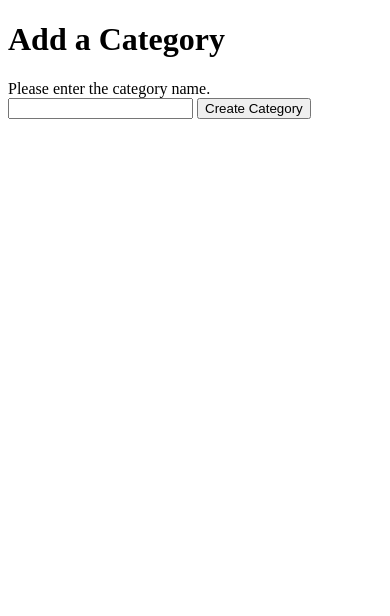
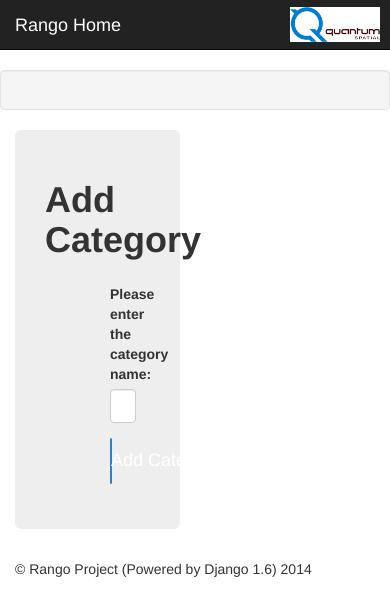
Before and after one commit to ZachLiuGIS/rango_project_16, a Django app: page /rango/add_category/ in a window 390 px wide. Shown: the top 616 px of the page. Run offline with Django 3.2, Linux system fonts and the light colour scheme; parts of the project's set-up code (start-up, migrations or seed data) failed here and were passed over; some libraries are stand-ins or nearby versions.

Commit message:
Finished Part 11.

```diff
--- a/rango/forms.py
+++ b/rango/forms.py
@@ -4,7 +4,7 @@
 
 
 class CategoryForm(forms.ModelForm):
-    name = forms.CharField(max_length=128, help_text="Please enter the category name.")
+    name = forms.CharField(max_length=128, help_text="Please enter the category name:")
     views = forms.IntegerField(widget=forms.HiddenInput(), initial=0)
     likes = forms.IntegerField(widget=forms.HiddenInput(), initial=0)
 
@@ -13,8 +13,8 @@
 
 
 class PageForm(forms.ModelForm):
-    title = forms.CharField(max_length=128, help_text="Please enter the title of the page.")
-    url = forms.URLField(max_length=200, help_text="Please enter the URL of the page.")
+    title = forms.CharField(max_length=128, help_text="Please enter the title of the page:")
+    url = forms.URLField(max_length=200, help_text="Please enter the URL of the page:")
     views = forms.IntegerField(widget=forms.HiddenInput(), initial=0)
 
     class Meta:
--- a/rango/static/rango/css/main.css
+++ b/rango/static/rango/css/main.css
@@ -5,3 +5,21 @@
     height: 70%;
     right: 10px;
 }
+
+/* form */
+.zl-form-error {
+    color: red;
+}
+
+.zl-form {
+  max-width: 350px;
+  padding: 15px;
+  margin: 0 50px;
+}
+
+
+/* main content */
+h2.content-heading{
+    font-size: 36px;
+    font-weight: bold;
+}
--- a/rango/templates/rango/add_category.html
+++ b/rango/templates/rango/add_category.html
@@ -1,28 +1,48 @@
-<!DOCTYPE html>
-<html>
-    <head>
-        <title>Rango</title>
-    </head>
+{% extends 'rango/base.html' %}
 
-    <body>
-        <h1>Add a Category</h1>
+{% load form_tags %}
 
-            <form id="category_form" method="post" action="{% url 'rango:add_category' %}">
+{% block title %}Add Category{% endblock %}
 
+{% block body_block %}
+    <div class="container jumbotron zl-add-category-div">
+        <h2 class="content-heading">Add Category</h2>
+        <form class="form-add-category zl-form" role="form" action="{% url 'rango:add_category' %}" method="POST">
             {% csrf_token %}
+
             {% for hidden in form.hidden_fields %}
                 {{ hidden }}
             {% endfor %}
 
             {% for field in form.visible_fields %}
-                    {{ field.errors }}
-                    {{ field.help_text}}
-                    {{ field }}
+                {% if field.errors %}
+                    <div class="form-group error">
+                        {% if field.help_text %}
+                            <label class="control-label">{{ field.help_text }}</label>
+                        {% else%}
+                            <label class="control-label">{{ field.label }}</label>
+                        {% endif %}
+
+                        <div class="controls">{{ field|addcss:"form-control" }}</div>
+
+                        <div class="zl-form-error">
+                            {% for error in  field.errors %}{{ error }}{% endfor %}
+                        </div>
+                    </div>
+                {% else %}
+                    <div class="form-group">
+                        {% if field.help_text %}
+                            <label class="control-label">{{ field.help_text }}</label>
+                        {% else%}
+                            <label class="control-label">{{ field.label }}</label>
+                        {% endif %}
+                        {{ field|addcss:"form-control" }}
+                    </div>
+                {% endif %}
             {% endfor %}
 
-                <input type="submit" name="submit" value="Create Category" />
+            <button class="btn btn-lg btn-primary btn-block" type="submit">Add Category</button>
         </form>
 
-    </body>
-
-</html>
+    </div> <!-- /container -->
+{% endblock %}
--- a/rango/templates/rango/base.html
+++ b/rango/templates/rango/base.html
@@ -11,6 +11,7 @@
 
         <!-- Bootstrap -->
         <link href="{% static 'bootstrap/css/bootstrap.min.css' %}" rel="stylesheet">
+        <link href="{% static 'rango/css/main.css' %}" rel="stylesheet">
     </head>
 
     <body>
@@ -22,31 +23,48 @@
                 </div>
                 <div class="navbar-collapse collapse">
                     <ul class="nav navbar-nav">
+                            <li><a href="{% url 'rango:about' %}">About</a></li>
                         {% if user.is_authenticated %}
                             <li><a href="{% url 'rango:restricted' %}">Restricted Page</a></li>
+                            <li><a href="{% url 'rango:add_category' %}">Add Category</a></li>
                             <li><a href="{% url 'rango:logout' %}">Logout</a></li>
-                            <li><a href="{% url 'rango:add_category' %}">Add a New Category</a></li>
                         {% else %}
                             <li><a href="{% url 'rango:register' %}">Register Here</a></li>
                             <li><a href="{% url 'rango:login' %}">Login</a></li>
                         {% endif %}
-                            <li><a href="{% url 'rango:about' %}">About</a></li>
                     </ul>
-                    <form class="navbar-form navbar-right" role="form">
-                        <div class="form-group">
-                            <input type="text" placeholder="Email" class="form-control">
-                        </div>
-                        <div class="form-group">
-                            <input type="password" placeholder="Password" class="form-control">
-                        </div>
-                        <button type="submit" class="btn btn-success">Sign in</button>
-                    </form>
+                    <!--<form class="navbar-form navbar-right" role="form">-->
+                        <!--<div class="form-group">-->
+                            <!--<input type="text" placeholder="Email" class="form-control">-->
+                        <!--</div>-->
+                        <!--<div class="form-group">-->
+                            <!--<input type="password" placeholder="Password" class="form-control">-->
+                        <!--</div>-->
+                        <!--<button type="submit" class="btn btn-success">Sign in</button>-->
+                    <!--</form>-->
                 </div><!--/.navbar-collapse -->
             </div>
-        </div>
-        <div>
-            {% block body_block %}{% endblock %}
-        </div>
+        </div> <!-- end of nav-->
+
+        <div class="container zl-body-main">
+            <div class="row">
+                <div class="col-xs-12 col-md-3 sidebar-module well">
+                    {% block sidebar_block %}
+                    {% endblock %}
+                </div>
+                <div class="col-xs-6 col-md-9 zl-content-main">
+                    {% block body_block %}{% endblock %}
+                </div>
+            </div>
+        </div><!-- end of main body -->
+
+        <div class="container zl-footer">
+            <footer>
+                <p>&copy; Rango Project (Powered by Django 1.6) 2014</p>
+            </footer>
+        </div><!-- end of container -->
+
+
     <!-- jQuery (necessary for Bootstrap's JavaScript plugins) -->
     <script src="https://code.jquery.com/jquery.js"></script>
     <!-- Include all compiled plugins (below), or include individual files as needed -->
--- /dev/null
+++ b/rango/templatetags/form_tags.py
@@ -0,0 +1,18 @@
+from django import template
+
+register = template.Library()
+
+
+@register.filter(name='addcss')
+def addcss(field, css):
+    attrs = {}
+    definition = css.split(',')
+
+    for d in definition:
+        if ':' not in d:
+            attrs['class'] = d
+        else:
+            t, v = d.split(':')
+            attrs[t] = v
+
+    return field.as_widget(attrs=attrs)
--- a/rango/views.py
+++ b/rango/views.py
@@ -19,8 +19,9 @@
 def decode_url(url):
     return url.replace('_', ' ')
 
+
 def index(request):
-    category_list = Category.objects.all()
+    category_list = Category.objects.order_by('-views')[:5]
     context_dict = {'categories': category_list}
 
     for category in category_list:
```
Also changed, not shown: rango/templates/rango/index.html (+26 -8 lines), rango/templates/rango/login.html (+20 -8 lines), rango/templates/rango/register.html (+46 -10 lines), rango.db, rango/templatetags/__init__.py (added), rango_project_16/settings.py (line endings or trailing spaces). Lines whose indentation alone changed are shown as unchanged.
